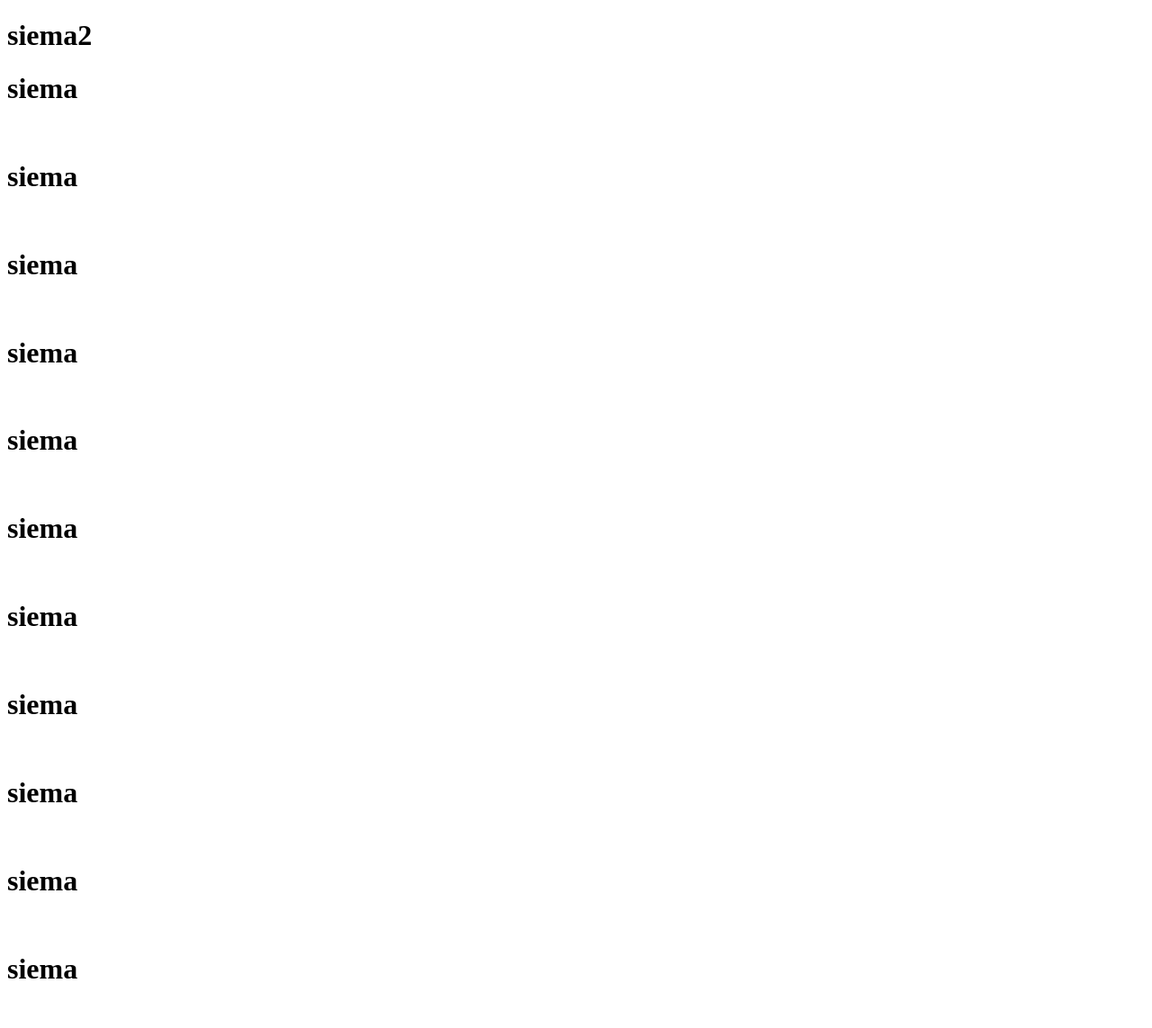
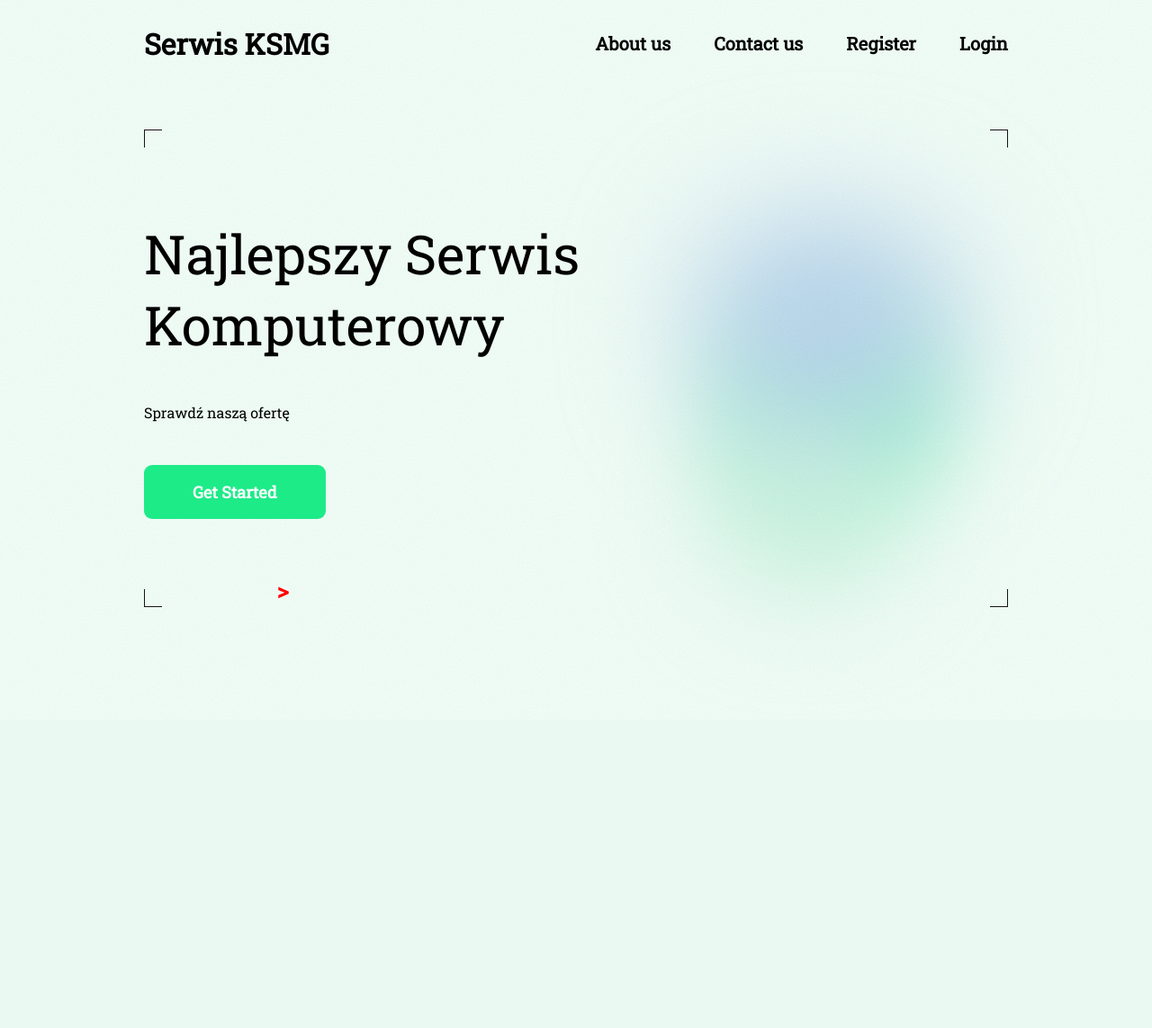
Before and after one commit to S4vyss/serwis-komputerowy, a PHP site: page /serwis-komputerowy/ in a window 1280 px wide. Shown: the whole page at 90% size. After the commit the page ends 766 px from the top, so only its background shows below. Run offline with PHP 8.4, Linux system fonts and the light colour scheme.

Commit message:
land page styling + routes

```diff
--- a/header.php
+++ b/header.php
@@ -1,9 +1,3 @@
 <header>
-    <h1>siema2</h1>
 
-    <?php
-        for ($i = 0; $i <= 10; $i++) {
-            echo "<h1>siema</h1>"."<br>";
-        }
-    ?>
 </header>
--- a/index.php
+++ b/index.php
@@ -5,9 +5,46 @@
     <meta name="viewport"
           content="width=device-width, user-scalable=no, initial-scale=1.0, maximum-scale=1.0, minimum-scale=1.0">
     <meta http-equiv="X-UA-Compatible" content="ie=edge">
+    <link rel="stylesheet" href="styles/global.css" />
+    <link rel="preconnect" href="https://fonts.googleapis.com">
+    <link rel="preconnect" href="https://fonts.gstatic.com" crossorigin>
+    <link href="https://fonts.googleapis.com/css2?family=Roboto+Slab&display=swap" rel="stylesheet">
     <title>Document</title>
 </head>
 <body>
-    <?php include 'header.php'; ?>
+    <div class="nav">
+        <h2>Serwis KSMG</h2>
+        <div class="menu">
+            <a href="http://localhost:8080/serwis-komputerowy/routes/about.php">About us</a>
+            <a href="http://localhost:8080/serwis-komputerowy/routes/contact.php">Contact us</a>
+            <a href="http://localhost:8080/serwis-komputerowy/routes/register.php">Register</a>
+            <a href="http://localhost:8080/serwis-komputerowy/routes/login.php">Login</a>
+        </div>
+    </div>
+    <div class="hero">
+        <div class="hero-text">
+            <h1>Najlepszy Serwis Komputerowy</h1>
+            <p>Sprawdź naszą ofertę</p>
+            <div class="buttons">
+                <a class="button primary">Get Started <span>&gt;</span></a>
+            </div>
+        </div>
+        <div class="blob-cont">
+            <div class="yellow blob"></div>
+            <div class="red blob"></div>
+            <div class="green blob"></div>
+        </div>
+    </div>
+    <svg>
+        <filter id='noiseFilter'>
+            <feTurbulence
+                type='fractalNoise'
+                baseFrequency='0.6'
+                stitchTiles='stitch'/>
+            <feColorMatrix in="colorNoise" type="matrix" values="1 0 0 0 0 0 1 0 0 0 0 0 1 0 0 0 0 0 1 0" />
+            <feComposite operator="in" in2="SourceGraphic" result="monoNoise"/>
+            <feBlend in="SourceGraphic" in2="monoNoise" mode="screen" />
+        </filter>
+    </svg>
 </body>
 </html>
--- /dev/null
+++ b/routes/about.php
@@ -0,0 +1 @@
+<h1>siema about</h1>
--- /dev/null
+++ b/routes/contact.php
@@ -0,0 +1 @@
+<h1>siema contact</h1>
--- /dev/null
+++ b/routes/login.php
@@ -0,0 +1 @@
+<h1>siema login</h1>
--- /dev/null
+++ b/routes/register.php
@@ -0,0 +1 @@
+<h1>siema register</h1>
--- /dev/null
+++ b/styles/global.css
@@ -0,0 +1,218 @@
+:root {
+  --bg: white;
+  --text: #151515;
+  --cyan: #C1EED8;
+  --dark-blue: #A7B9F1;
+  --light-blue: #1DEB88;
+}
+
+
+body {
+  height: 100vh;
+  margin: 0;
+
+  display: flex;
+  flex-direction: column;
+  justify-content: flex-start;
+  align-items: center;
+  gap: 3em;
+
+  background-color: var(--bg);
+  font-family: 'Roboto Slab', serif;
+
+  margin: 0 10em;
+}
+
+h1 {
+  font-size: 60px;
+  font-weight: normal;
+  margin: 0;
+}
+
+h2 {
+  font-size: 32px;
+}
+
+a {
+  text-decoration: none;
+  color: inherit;
+  font-size: 20px;
+  font-weight: bold;
+}
+
+a span {
+  font-size: 25px;
+  position: absolute;
+  color: red;
+  top: 80%;
+}
+
+body::before,
+body::after {
+  position: absolute;
+  left: 0;
+  top: 0;
+  content: '';
+  width: 100%;
+  height: 100%;
+  z-index: -1;
+
+  opacity: 40%;
+}
+
+body::before {
+  background: var(--cyan);
+  filter: url(#noiseFilter);
+}
+
+/* Blobs */
+.blob-cont {
+  display: flex;
+  flex-direction: column;
+  justify-content: center;
+  align-items: center;
+  z-index: -2;
+  height: 500px;
+  width: 500px;
+  position: relative;
+  right: 5em;
+}
+
+
+.blob {
+  border-radius: 100px;
+  filter: blur(60px);
+}
+
+.yellow {
+  background-color: var(--light-blue);
+  position: absolute;
+  top: 200px;
+  left: 100px;
+  height: 200px;
+  width: 200px;
+
+  animation: yellow 8s infinite ease;
+}
+
+.green {
+  background-color: var(--dark-blue);
+  position: absolute;
+  top: 80px;
+  right: -20px;
+  height: 200px;
+  width: 250px;
+
+  animation: green 8s infinite ease;
+}
+
+.red {
+  background-color: var(--cyan);
+  position: absolute;
+  right: 0;
+  top: 300px;
+  height: 250px;
+  width: 200px;
+
+  animation: red 8s infinite linear;
+}
+
+@keyframes yellow {
+  0% {top: 200px; left: 100px; transform: scale(1);}
+  30% {top: 300px; left: 150px; transform: scale(1.2);}
+  60% {top: 100px; left: 200px; transform: scale(1.3);}
+  100% {top: 200px; left: 100px; transform: scale(1);}
+}
+
+@keyframes green {
+  0% {top: 80px; right: -20px; transform: scale(1.2);}
+  30% {top: 300px; right: -20px;transform: scale(1);}
+  60% {top: 200px; right: 100px;transform: scale(1);}
+  100% {top: 80px; right: -20px; transform: scale(1.2);}
+}
+
+@keyframes red {
+  0% {top: 250px; right: 0px; transform: scale(1);}
+  30% {top: 150px; right: 150px;transform: scale(1.4);}
+  60% {top: 250px; right: 100px;transform: scale(1);}
+  100% {top: 250px; right: 0px; transform: scale(1);}
+}
+
+
+/* the rest of the page */
+.nav {
+  display: flex;
+  flex-direction: row;
+  justify-content: space-between;
+  align-items: center;
+  width: 100%;
+}
+
+.menu {
+  display: flex;
+  flex-direction: row;
+  justify-content: flex-end;
+  align-items: center;
+  gap: 3em;
+}
+
+.hero {
+  display: flex;
+  flex-direction: row;
+  justify-content: space-between;
+  align-items: center;
+  width: 100%;
+  height: 130%;
+  gap: 3em;
+  background:
+          linear-gradient(to right, #151515 1px, transparent 1px) 0 0,
+          linear-gradient(to right, #151515 1px, transparent 1px) 0 100%,
+          linear-gradient(to left, #151515 1px, transparent 1px) 100% 0,
+          linear-gradient(to left, #151515 1px, transparent 1px) 100% 100%,
+          linear-gradient(to bottom, #151515 1px, transparent 1px) 0 0,
+          linear-gradient(to bottom, #151515 1px, transparent 1px) 100% 0,
+          linear-gradient(to top, #151515 1px, transparent 1px) 0 100%,
+          linear-gradient(to top, #151515 1px, transparent 1px) 100% 100%;
+  background-repeat: no-repeat;
+  background-size: 20px 20px;
+
+}
+
+.hero-text {
+  display: flex;
+  flex-direction: column;
+  justify-content: space-between;
+  align-items: flex-start;
+  gap: 2em;
+}
+
+.buttons {
+  display: flex;
+  flex-direction: row;
+  justify-content: flex-start;
+  align-items: center;
+  background-size: 300% 100%;
+  gap: 2em;
+
+  moz-transition: all .4s ease-in-out;
+  -o-transition: all .4s ease-in-out;
+  -webkit-transition: all .4s ease-in-out;
+  transition: all .4s ease-in-out;
+}
+
+.button {
+  padding: 1em 3em;
+  font-size: 18px;
+  border-radius: 9px;
+}
+
+.primary {
+  background-color: var(--light-blue);
+  color: white;
+}
+
+@media only screen and (max-width: 1000px) {
+  body {
+    margin: 1em;
+  }
+}
```
